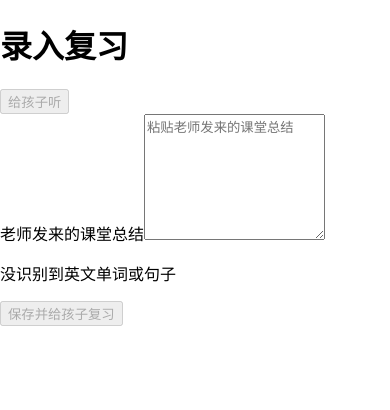
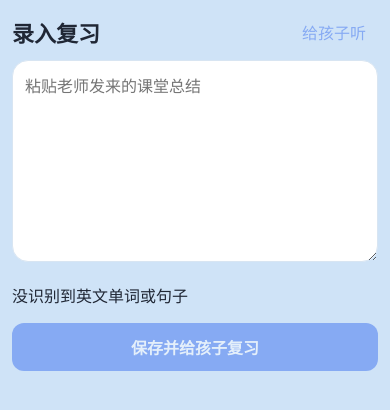
Before and after one commit to Chaiyahang/kid-learning-english, a Vue app: page / in a window 390 px wide. Shown: the top 410 px of the page. Built offline with nearby package versions, Linux system fonts and the light colour scheme.

Commit message:
style: add parent and child mobile layouts
Adds PWA manifest, service worker, icon, and the README acceptance checklist.

```diff
--- a/src/styles/main.css
+++ b/src/styles/main.css
@@ -1,6 +1,273 @@
+:root {
+  color-scheme: light;
+  font-family:
+    "PingFang SC", "Hiragino Sans GB", "Microsoft YaHei", system-ui, sans-serif;
+  --ink: #202735;
+  --muted: #667386;
+  --paper: #ffffff;
+  --bg: #cfe3f7;
+  --primary: #2f66ef;
+  --primary-dark: #1f4fd3;
+  --line: #d8e5f2;
+}
+
+* {
+  box-sizing: border-box;
+}
+
 html,
 body,
 #app {
+  min-height: 100%;
+  width: 100%;
   margin: 0;
-  min-height: 100%;
+  touch-action: pan-x pan-y;
 }
+
+body {
+  min-width: 320px;
+  overflow-x: hidden;
+  background: var(--bg);
+  color: var(--ink);
+}
+
+button,
+textarea {
+  font: inherit;
+}
+
+.sr-only {
+  position: absolute;
+  width: 1px;
+  height: 1px;
+  overflow: hidden;
+  clip: rect(0 0 0 0);
+}
+
+.page {
+  width: 100%;
+  max-width: 430px;
+  min-height: 100dvh;
+  margin: 0 auto;
+  padding: 12px 12px calc(16px + env(safe-area-inset-bottom));
+}
+
+.banner {
+  margin: 0 0 12px;
+  padding: 10px 12px;
+  border-radius: 12px;
+  background: #fff4d6;
+  color: #7a5b00;
+  font-size: 14px;
+}
+
+.parent-header,
+.play-header {
+  display: flex;
+  justify-content: space-between;
+  align-items: center;
+  gap: 12px;
+}
+
+.parent-header h1 {
+  margin: 0;
+  font-size: 22px;
+}
+
+.text-button,
+.primary-button,
+.play-nav button,
+.lesson-delete {
+  border: 0;
+  border-radius: 12px;
+  background: var(--primary);
+  color: #fff;
+  cursor: pointer;
+}
+
+.text-button:disabled,
+.primary-button:disabled {
+  opacity: 0.45;
+  cursor: default;
+}
+
+.text-button {
+  padding: 8px 12px;
+  background: transparent;
+  color: var(--primary);
+}
+
+.lesson-list {
+  display: flex;
+  flex-direction: column;
+  gap: 8px;
+  margin: 16px 0;
+}
+
+.lesson-row {
+  display: flex;
+  align-items: stretch;
+  gap: 8px;
+  border: 1px solid var(--line);
+  border-radius: 14px;
+  background: var(--paper);
+  overflow: hidden;
+}
+
+.lesson-row.active {
+  border-color: var(--primary);
+  box-shadow: 0 0 0 2px rgba(47, 102, 239, 0.2);
+}
+
+.lesson-select {
+  display: flex;
+  flex-direction: column;
+  gap: 4px;
+  flex: 1;
+  min-width: 0;
+  padding: 12px;
+  border: 0;
+  background: transparent;
+  text-align: left;
+  cursor: pointer;
+}
+
+.lesson-select small,
+.preview small {
+  color: var(--muted);
+}
+
+.lesson-delete {
+  margin: 8px;
+  padding: 8px 10px;
+  background: #ff6f61;
+  font-size: 13px;
+}
+
+.paste-label {
+  display: block;
+  margin-top: 8px;
+}
+
+.paste-label textarea {
+  width: 100%;
+  min-height: 160px;
+  padding: 12px;
+  border: 1px solid var(--line);
+  border-radius: 16px;
+  resize: vertical;
+}
+
+.preview {
+  margin: 12px 0 16px;
+}
+
+.preview ul {
+  list-style: none;
+  margin: 8px 0 0;
+  padding: 0;
+  display: flex;
+  flex-direction: column;
+  gap: 6px;
+}
+
+.preview li {
+  display: flex;
+  justify-content: space-between;
+  gap: 8px;
+  padding: 8px 10px;
+  border-radius: 10px;
+  background: #f8fbff;
+}
+
+.primary-button {
+  width: 100%;
+  min-height: 48px;
+  font-size: 16px;
+  font-weight: 700;
+}
+
+.page-play {
+  position: relative;
+  display: flex;
+  flex-direction: column;
+  align-items: center;
+  text-align: center;
+}
+
+.parent-hold {
+  position: absolute;
+  top: 8px;
+  left: 8px;
+  width: 44px;
+  height: 44px;
+  padding: 0;
+  border: 0;
+  background: transparent;
+}
+
+.play-header {
+  width: 100%;
+  color: var(--muted);
+  font-size: 14px;
+}
+
+.play-english {
+  margin: 24px 0 8px;
+  width: 100%;
+  font-weight: 800;
+  line-height: 1.2;
+  overflow-wrap: anywhere;
+}
+
+.play-chinese {
+  margin: 0 0 16px;
+  font-size: 20px;
+  color: var(--muted);
+}
+
+.play-emoji {
+  width: 168px;
+  height: 140px;
+  margin-bottom: 20px;
+  display: flex;
+  align-items: center;
+  justify-content: center;
+  border-radius: 28px;
+  background: #fff7e8;
+  font-size: 72px;
+}
+
+.speak-button {
+  width: 72px;
+  height: 72px;
+  margin-bottom: 16px;
+  border: 0;
+  border-radius: 50%;
+  background: var(--primary);
+  color: #fff;
+  font-size: 28px;
+  cursor: pointer;
+}
+
+.tts-hint {
+  margin: 0 0 12px;
+  color: #7a5b00;
+  font-size: 14px;
+}
+
+.play-nav {
+  display: flex;
+  gap: 8px;
+  width: 100%;
+}
+
+.play-nav button {
+  flex: 1;
+  min-height: 48px;
+}
+
+.play-nav button:first-child {
+  background: #eef2fb;
+  color: var(--ink);
+}
```
Also changed, not shown: public/sw.js (added, +85 -0 lines), public/app-icon.svg (added), public/manifest.webmanifest (added), 1 other file (tests, documents, lock files or other folders).
